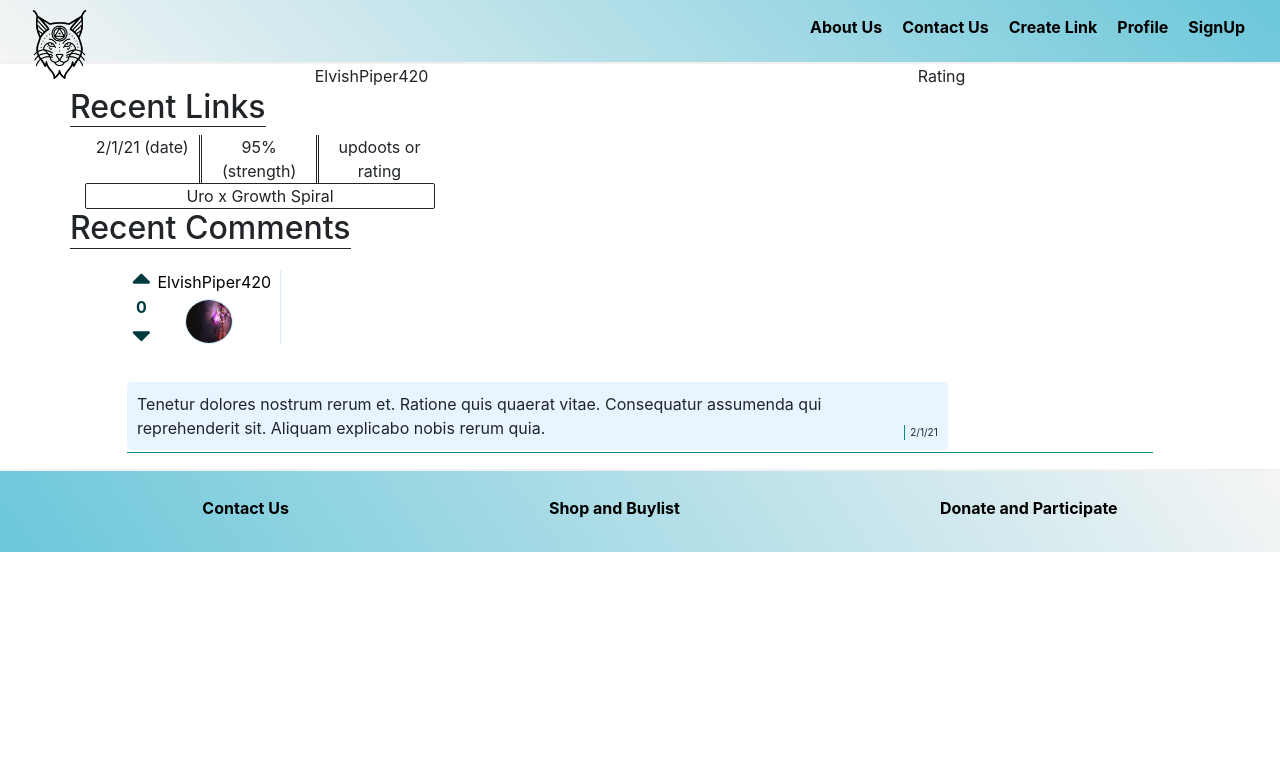
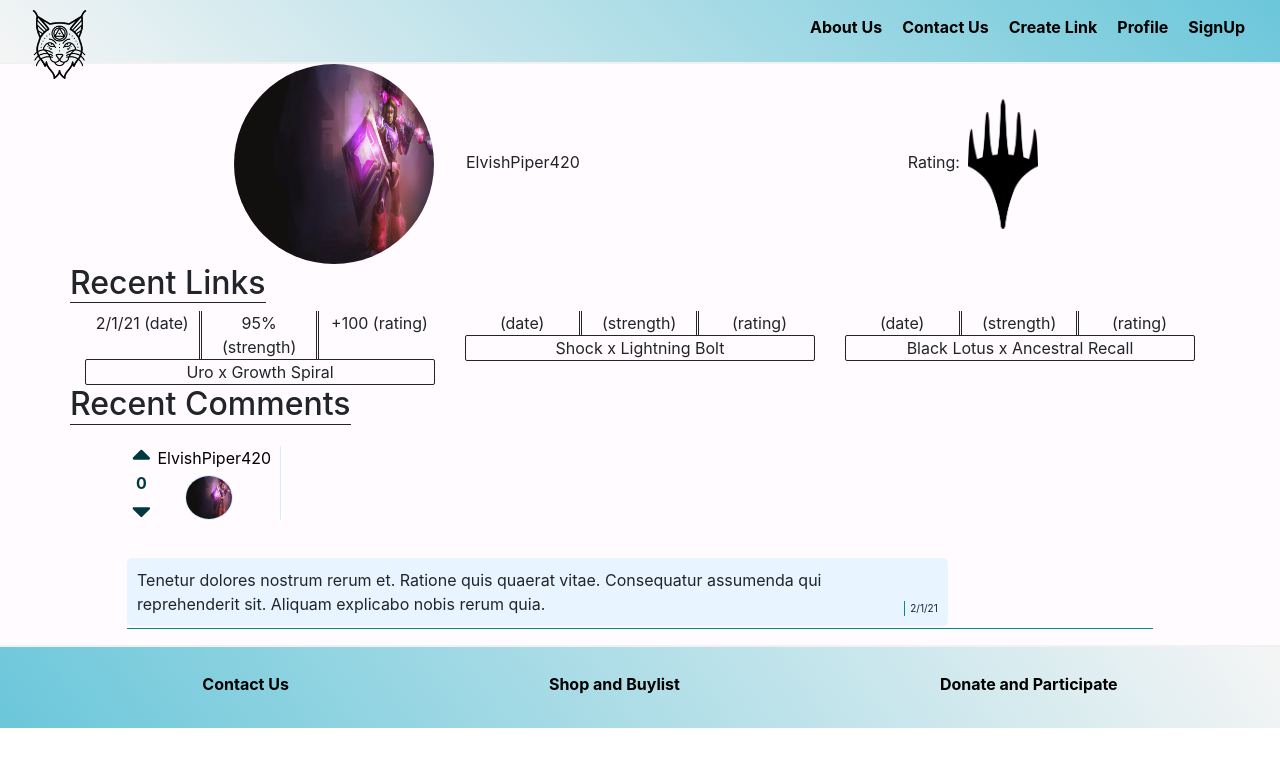
Before and after one commit to greatthenate88/LynxPrototype2, a React (Create React App) app: page /profile in a window 1280 px wide. Shown: the top 766 px of the page. Built offline with nearby package versions, Linux system fonts and the light colour scheme.

Commit message:
various stuff

```diff
--- a/src/App.css
+++ b/src/App.css
@@ -1,5 +1,6 @@
 .App {
   text-align: center;
+  background-color:#fffbff;
 }
 
 .App-logo {
--- a/src/containers/LinkSearchBox.js
+++ b/src/containers/LinkSearchBox.js
@@ -4,7 +4,7 @@ import DNA from '../presentational/DNA.js';
 import SearchBox from '../presentational/SearchBox.js';
 import LinkCard from '../presentational/LinkCard';
 import CommentBox1 from '../presentational/CommentBox1';
-import CommentBox2 from '../presentational/CommentBox2';
+import MakeComment from '../presentational/MakeComment';
 import manadrain from '../presentational/images/manadrain.png';
 
 
@@ -68,8 +68,8 @@ return (
             <SearchBox   type="text"
               placeholder="Search"
               value={searchTerm}
-              onChange={handleChange}
-              ></SearchBox>
+              onChange={handleChange}>
+            </SearchBox>
           </Col>
             <DNA></DNA>
           <Col>
@@ -83,10 +83,10 @@ return (
         </Row>
             <br/>
             <Row>
-              <CommentBox1></CommentBox1>
+              <MakeComment></MakeComment>
             </Row>
             <Row>
-                <CommentBox2></CommentBox2>
+              <CommentBox1></CommentBox1>
             </Row>
 
       </Container>
--- a/src/pages/LinkCreation.js
+++ b/src/pages/LinkCreation.js
@@ -4,7 +4,7 @@ import 'bootstrap/dist/css/bootstrap.css';
 import SearchBox from '../presentational/SearchBox';
 import DNA from '../presentational/DNA';
 import CommentBox1 from '../presentational/CommentBox1';
-import CommentBox2 from '../presentational/CommentBox2';
+import MakeComment from '../presentational/MakeComment';
 import useMTGSDK from '../hooks/useMTGSDK';
 import LinkSearchBox from '../containers/LinkSearchBox';
 
--- a/src/pages/ProfilePage.js
+++ b/src/pages/ProfilePage.js
@@ -4,6 +4,8 @@ import styled from 'styled-components';
 import {Row, Col, Container, Card} from 'react-bootstrap';
 import 'bootstrap/dist/css/bootstrap.css';
 import CommentBox1 from '../presentational/CommentBox1';
+import ProfilePic from '../presentational/ProfilePic';
+import PW from '../presentational/images/PW.png';
 
 const UserProfile = styled.div`
   .UN{
@@ -51,6 +53,11 @@ const UserProfile = styled.div`
     padding-left:5px;
     text-align:center;
   }
+  .RS{
+    height:130px;
+    width:70px;
+    margin:0px 8px;
+  }
 `;
 
 
@@ -60,8 +67,11 @@ export default function ProfilePage(props) {
 
         <Container>
           <Row>
-            <div className="UN">ElvishPiper420</div>
-            <div className="rating">Rating</div>
+            <div className="UN">
+              <ProfilePic></ProfilePic>
+              ElvishPiper420
+            </div>
+            <div className="rating">Rating:<img className="RS" alt="ratingsymbolimage" src={PW}/></div>
           </Row>
           <Row>
 
@@ -72,14 +82,32 @@ export default function ProfilePage(props) {
               <div className="LI">
                 <div className="LD">2/1/21 (date)</div>
                 <div className="LS">95% (strength)</div>
-                <div className="LR">updoots or rating</div>
+                <div className="LR">+100 (rating)</div>
               </div>
               <div className="UserLinks">
                 Uro x Growth Spiral
               </div>
             </Col>
-            <Col></Col>
-            <Col></Col>
+            <Col>
+              <div className="LI">
+                <div className="LD">(date)</div>
+                <div className="LS">(strength)</div>
+                <div className="LR">(rating)</div>
+              </div>
+              <div className="UserLinks">
+                Shock x Lightning Bolt
+              </div>
+            </Col>
+            <Col>
+              <div className="LI">
+                <div className="LD">(date)</div>
+                <div className="LS">(strength)</div>
+                <div className="LR">(rating)</div>
+              </div>
+              <div className="UserLinks">
+                Black Lotus x Ancestral Recall
+              </div>
+            </Col>
           </Row>
           <Row>
             <h1 className="ProfileHeader">Recent Comments</h1>
--- a/src/presentational/CommentBox1.js
+++ b/src/presentational/CommentBox1.js
@@ -98,11 +98,6 @@ const Comment = styled.div`
         color:#003a41;
         font-weight:bolder;
     }
-    /*@media (max-width: 1px) {
-    display: flex;
-    justify-content: space-around;
-    flex-flow: column nowrap;
-    }*/
 `;
 
 const element = <FontAwesomeIcon icon={faCaretUp, faCaretDown} />
--- a/src/presentational/DNA.js
+++ b/src/presentational/DNA.js
@@ -11,7 +11,7 @@ const Link = styled.div`
         color:palevioletred;
         rotate:90deg;
         animation: color-change 7s ease-in infinite;
-        width:110px;
+        width:2rem;
     }
     @keyframes color-change{
         14%{
--- /dev/null
+++ b/src/presentational/ProfilePic.js
@@ -0,0 +1,60 @@
+import { faEdit } from '@fortawesome/free-solid-svg-icons';
+import { FontAwesomeIcon } from '@fortawesome/react-fontawesome';
+import React from 'react'
+import styled from 'styled-components'
+import FABULOUS from './images/FABULOUS.jpg';
+
+
+
+const PP = styled.a`
+border-width:0px;
+color:black;
+position:sticky;
+margin-right:2rem;
+:visited{
+  color:slateblue;
+}
+
+.image{
+  opacity:1;
+  height:200px;
+  width:200px;
+  border-radius:50%;
+  position:sticky;
+}
+
+.overlay {
+  position: absolute;
+  border-radius:10px;
+  opacity: 0;
+  transition: .5s ease;
+  top:10%;
+  left:45%;
+}
+&:hover .image {
+  opacity:.5;
+}
+&:hover .overlay{
+  opacity:.8;
+}
+.text {
+  color: black;
+  font-size: 35px;
+}
+`;
+
+const element = <FontAwesomeIcon icon={faEdit} />
+
+export const ProfilePic = (props) => {
+    return (
+
+      <PP href="/profile">
+         <img alt="sfmimg" src={FABULOUS} className="image"/>
+          <div className="overlay">
+            <FontAwesomeIcon className="text" icon={faEdit}/>
+          </div>
+      </PP>
+
+    );
+    }
+export default ProfilePic;
--- a/src/presentational/SignInBox.js
+++ b/src/presentational/SignInBox.js
@@ -50,7 +50,7 @@ return (
                     <input placeholder="Password" className='FormBox1' type='text'></input>
                     <br/>
                     <br/>
-                    <button className='FormButton1'><a href="/" className="SI">Sign In!</a></button>
+                    <button className='FormButton1'><a href="/profile" className="SI">Sign In!</a></button>
                 </form>
                 </Col>
             </Row>
--- a/src/presentational/SignUpBox.js
+++ b/src/presentational/SignUpBox.js
@@ -6,27 +6,26 @@ import {Container, Row, Col} from 'react-bootstrap';
 
 
 const SignUpThing = styled.div`
-    .UN {
-        padding-top:10px;
-        padding-right:10px;
-    }
-    .PW {
-        padding-top:10px;
-        padding-right:15px;
-    }
+
     .FormBox1 {
-        background-color:azure;
-        margin-right:15px;
+        background-color:#feffff;
+        margin:0 0 2px 0;
         border-radius:5px;
+        border-style:solid;
+        height:25%;
+        width:75%;
     }
     .FormButton1 {
         justify-content:center;
         border-radius:10px;
-        border-color:lightsteelblue;
+        border-color:#d1efff;
         border-width:.15rem;
         font-size:20px;
-        background-color:azure;
-        padding-bottom:1px;
+        background-color:#feffff;
+        margin:3px 0 0 0;
+    }
+    .FormBox1:focus{
+
     }
     .SI {
         color:black;
@@ -44,14 +43,16 @@ return (
                 <Col>
 
                     <h1>Sign Up</h1>
-                    <label className='UN'>Username:</label>
+
                     <input placeholder="Username" className='FormBox1' type='text'></input>
                     <br/>
-                    <label className='PW'>Password:</label>
+
                     <input placeholder="Password" className='FormBox1' type='text'></input>
                     <br/>
+                    <input placeholder="Confirm Password" className='FormBox1' type='text'></input>
                     <br/>
-                    <button className='FormButton1'><a href="/" className="SI">Start Linking!</a></button>
+                    <button className='FormButton1'><a href="/createlink" className="SI">Start Linking!</a></button>
+
 
                 </Col>
             </Row>
```
Also changed, not shown: src/presentational/MakeComment.js (renamed from src/presentational/CommentBox2.js, +2 -7 lines), src/presentational/UserRating.js (added), src/presentational/images/PW.png (added).
